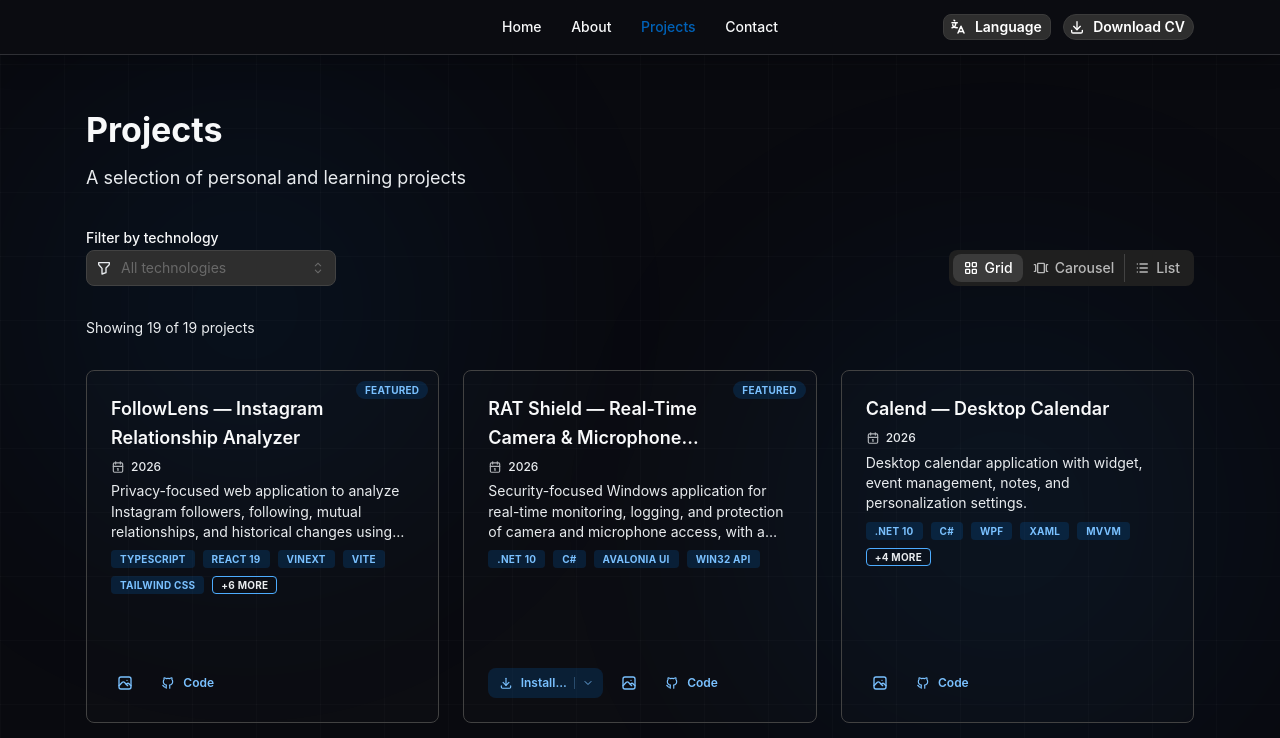
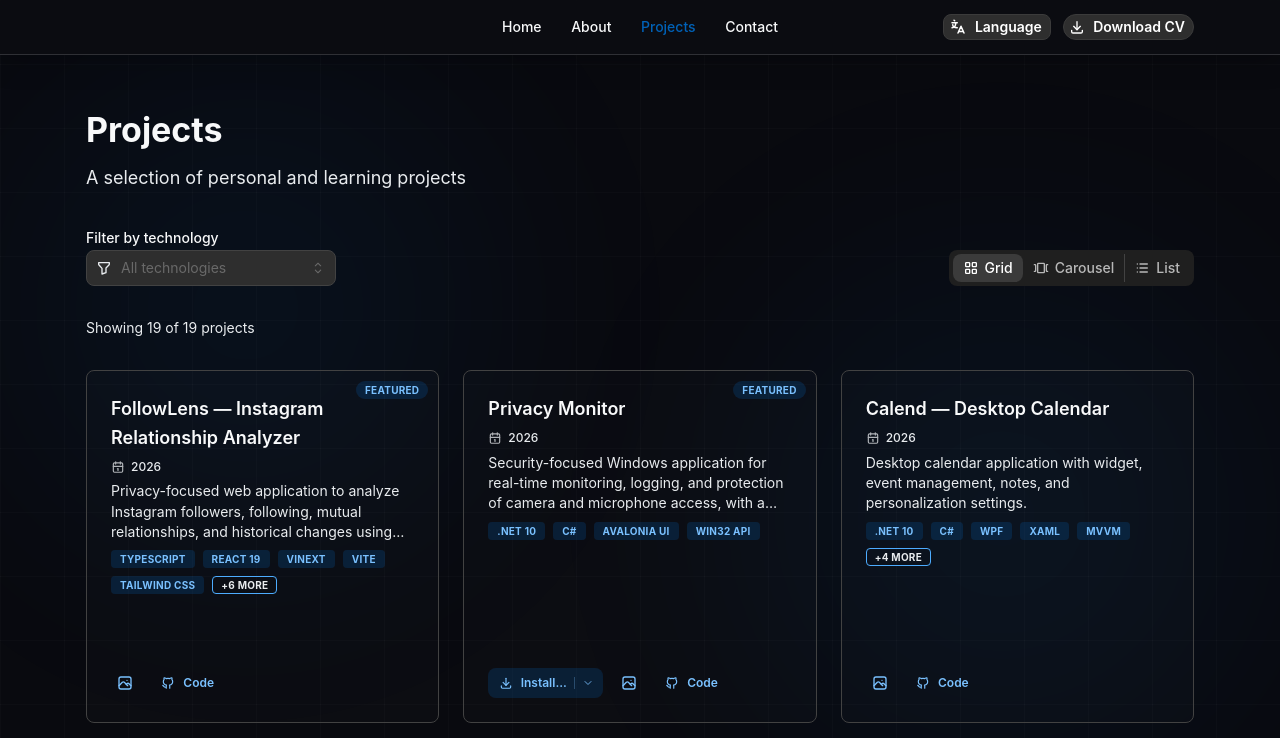
Before and after one commit to cristianbarreiro/cristianbarreiro.github.io, a React (Vite) app: page /projects in a window 1280 px wide. Shown: the top 738 px of the page. Built offline with nearby package versions, Linux system fonts and the light colour scheme.

Commit message:
fix: cam micro generic project

```diff
--- a/src/data/projects.js
+++ b/src/data/projects.js
@@ -436,11 +436,11 @@ const projectsByLanguage = {
         },
         {
             id: 14,
-            title: 'RAT Shield — Real-Time Camera & Microphone Protection',
+            title: 'Monitor de Privacidad',
             description:
                 'Aplicación de seguridad para Windows orientada a la monitorización continua, registro de auditoría y protección en tiempo real del acceso a cámara y micrófono, enfocada en detectar actividad no autorizada o sospechosa.',
             longDescription:
-                'RAT Shield es una herramienta de seguridad para Windows en constante evolución, centrada en supervisar de forma continua el acceso a la cámara y el micrófono, manteniendo un registro de auditoría en tiempo real de los procesos que interactúan con dispositivos de captura sensibles. El proyecto está diseñado para identificar el proceso solicitante, registrar eventos de acceso permitidos y bloqueados, alertar ante comportamientos inesperados y otorgar a los usuarios visibilidad y control sobre sus dispositivos. Su arquitectura se encuentra en desarrollo activo para incorporar mecanismos avanzados de detección frente a actividades sospechosas y patrones asociados a troyanos de acceso remoto (RATs), manteniendo la privacidad de la cámara y el micrófono como su principal vector de protección.',
+                'Herramienta de seguridad para Windows orientada a la supervisión continua del acceso a la cámara y el micrófono, manteniendo un registro de auditoría en tiempo real de los procesos que interactúan con dispositivos de captura sensibles. El proyecto está diseñado para identificar el proceso solicitante, registrar eventos de acceso permitidos y bloqueados, alertar ante comportamientos inesperados y otorgar a los usuarios visibilidad y control sobre sus dispositivos. Su arquitectura incorpora mecanismos avanzados de detección frente a actividades sospechosas y patrones asociados a troyanos de acceso remoto (RATs), manteniendo la privacidad de la cámara y el micrófono como su principal vector de protección.',
             date: '2026',
             image: '/images/projects/privgvard/privgvard_presentation.png',
             images: [
@@ -1031,11 +1031,11 @@ const projectsByLanguage = {
         },
         {
             id: 14,
-            title: 'RAT Shield — Real-Time Camera & Microphone Protection',
+            title: 'Privacy Monitor',
             description:
                 'Security-focused Windows application for real-time monitoring, logging, and protection of camera and microphone access, with a focus on detecting unauthorized or suspicious activity.',
             longDescription:
-                'RAT Shield is an evolving Windows security tool focused on continuously monitoring camera and microphone access and maintaining a real-time audit trail of which processes interact with sensitive capture devices. The project is designed to identify the requesting process, record allowed and blocked access events, surface unexpected activity, and provide users with greater visibility and control over their camera and microphone. Its architecture is being extended toward stronger detection and protection mechanisms against suspicious remote-access behavior and Remote Access Trojans (RATs), while keeping camera and microphone privacy as its primary protection layer. The project is currently under active development.',
+                'Windows security tool focused on continuously monitoring camera and microphone access and maintaining a real-time audit trail of which processes interact with sensitive capture devices. The project is designed to identify the requesting process, record allowed and blocked access events, surface unexpected activity, and provide users with greater visibility and control over their camera and microphone. Its architecture incorporates detection mechanisms against suspicious remote-access behavior and Remote Access Trojans (RATs), while keeping camera and microphone privacy as its primary protection layer. The project is currently under active development.',
             date: '2026',
             image: '/images/projects/privgvard/privgvard_presentation.png',
             images: [
```
